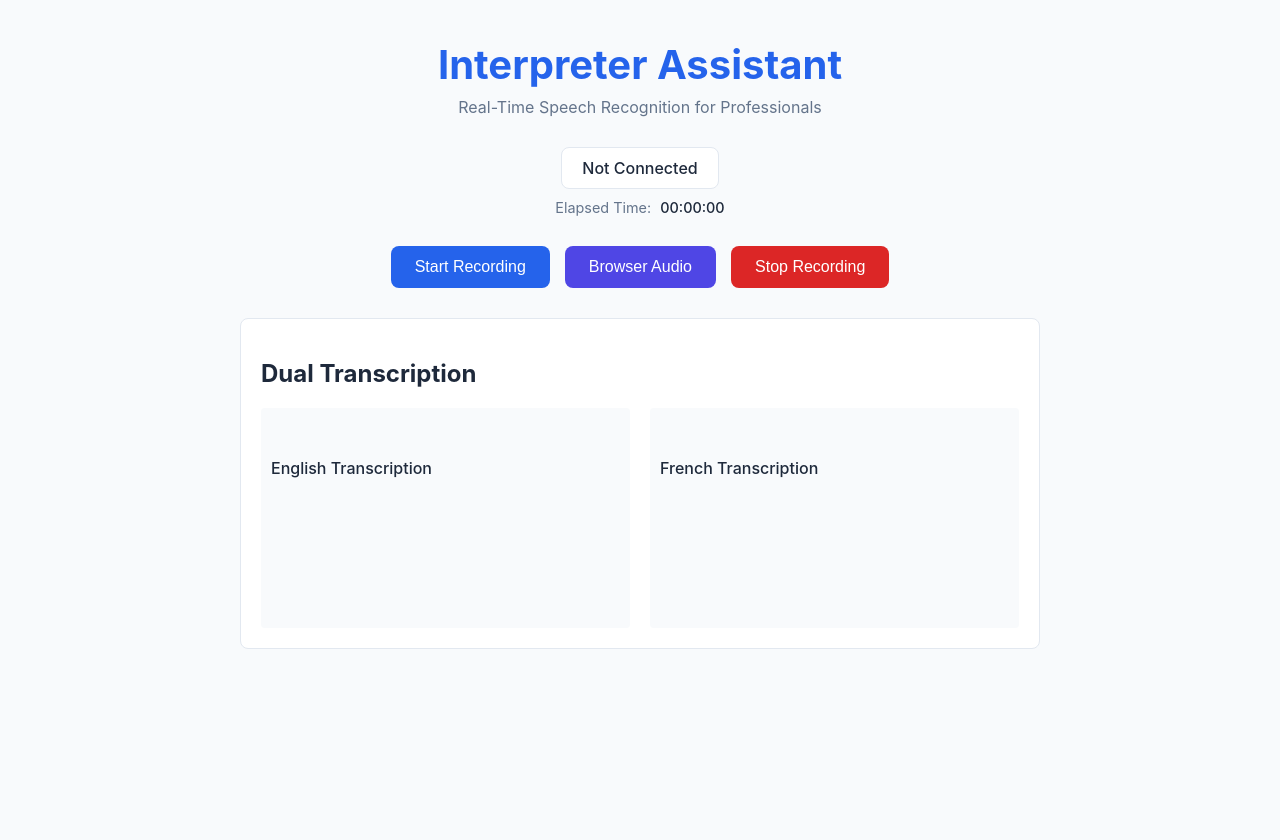
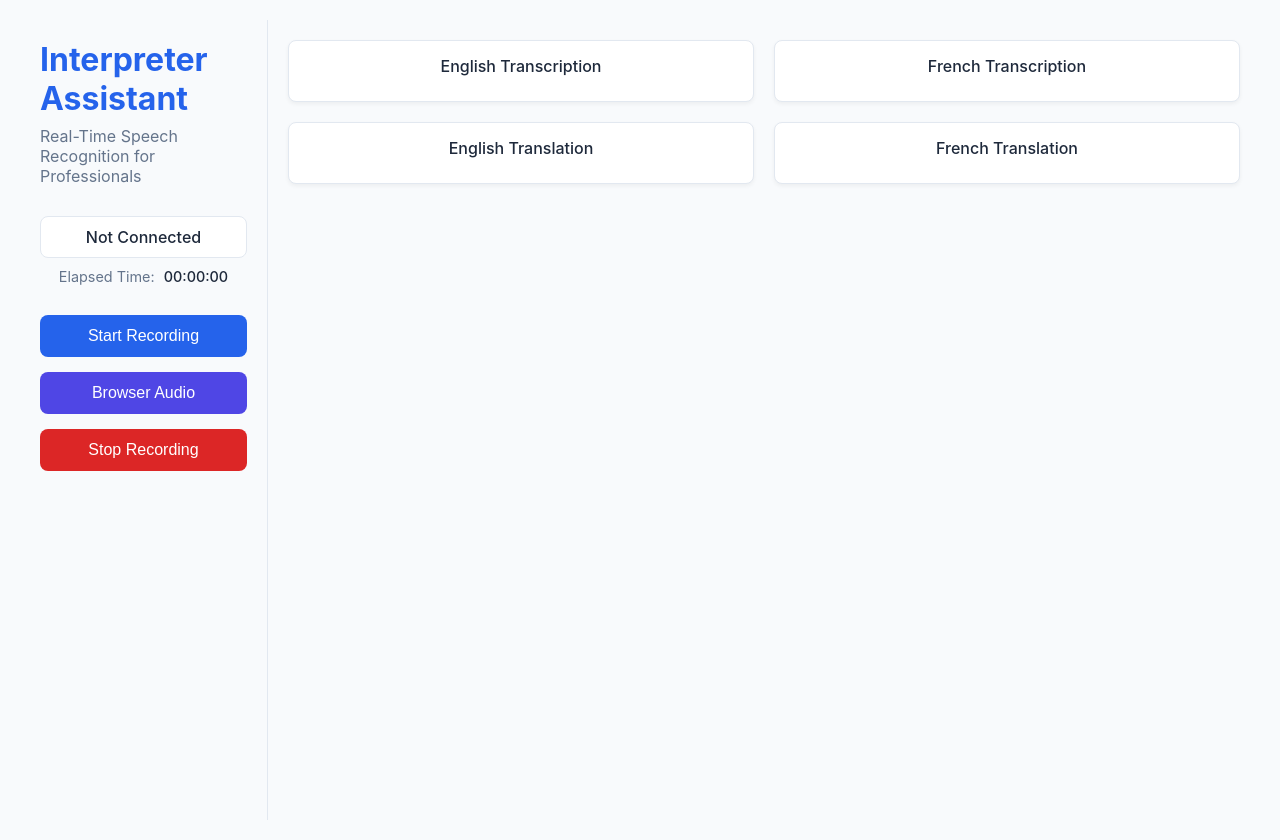
Before and after one commit to mohitseventeens/Interpreter-Assistant-v2, a Flask app: page / in a window 1280 px wide. Before the commit the page ends 649 px from the top, so only its background shows below. Run offline with Flask 3, Linux system fonts and the light colour scheme.

Commit message:
Dual Transcription DONE

```diff
--- a/app.py
+++ b/app.py
@@ -9,7 +9,7 @@ app.config['DEEPGRAM_API_KEY'] = os.getenv('DEEPGRAM_API_KEY')
 
 @app.route("/")
 def index():
-    return render_template("index2.html")
+    return render_template("index.html")
 
 @app.route("/get-deepgram-key")
 def get_deepgram_key():
--- a/static/app.js
+++ b/static/app.js
@@ -1,6 +1,5 @@
 // Fetch Deepgram API key from server
 let DEEPGRAM_API_KEY;
-
 fetch('/get-deepgram-key')
     .then(response => response.json())
     .then(data => {
@@ -21,8 +20,6 @@ function createDeepgramUrl(params = {}) {
 let socket, mediaRecorder, stream;
 
 const statusEl = document.querySelector("#status");
-const transcriptEnEl = document.querySelector("#transcript-en");
-const transcriptFrEl = document.querySelector("#transcript-fr");
 const timerEl = document.querySelector("#timer");
 const startBtn = document.querySelector("#start");
 const stopBtn = document.querySelector("#stop");
@@ -52,6 +49,29 @@ function stopTimer() {
     clearInterval(timerInterval);
     const elapsedTime = Date.now() - startTime;
     timerEl.textContent = formatTime(elapsedTime);
+}
+
+// ======================= NEW CODE: Live Transcription Functionality =======================
+
+// Insert the following new function below the initDeepgramConnectionAndRecording function (but before startRecording)
+function handleDeepgramMessage(received, lang) {
+    const transcript = received.channel?.alternatives[0]?.transcript;
+    if (!transcript) return;
+
+    // Select the live transcription element based on language
+    const liveTranscriptEl = document.querySelector(lang === 'en' ? "#live-transcript-en" : "#live-transcript-fr");
+    // Select the final transcript element based on language
+    const finalTranscriptEl = document.querySelector(lang === 'en' ? "#final-transcript-en" : "#final-transcript-fr");
+
+    if (!received.is_final) {
+        // Update the live transcription text in real time
+        liveTranscriptEl.textContent = transcript;
+    } else {
+        // Clear the live transcription once final transcript is received
+        liveTranscriptEl.textContent = "";
+        // Append the final transcript with extra line breaks for spacing
+        finalTranscriptEl.innerHTML += transcript + "<br><br>";
+    }
 }
 
 // Helper: initialize the Deepgram WebSocket connection and media recorder event handling
@@ -111,22 +131,19 @@ function initDeepgramConnectionAndRecording(currentStream) {
     socketFr.onopen = handleConnectionOpen;
 
     // Handle messages from both WebSocket connections
+
+    // Modified:
     socketEn.onmessage = (message) => {
         const received = JSON.parse(message.data);
-        const transcript = received.channel?.alternatives[0]?.transcript;
-        if (transcript && received.is_final) {
-            console.log("English:", transcript);
-            transcriptEnEl.textContent += transcript + " ";
-        }
+        // NEW: Handle live transcription updates for English
+        handleDeepgramMessage(received, 'en');
     };
 
+    // Modified:
     socketFr.onmessage = (message) => {
         const received = JSON.parse(message.data);
-        const transcript = received.channel?.alternatives[0]?.transcript;
-        if (transcript && received.is_final) {
-            console.log("French:", transcript);
-            transcriptFrEl.textContent += transcript + " ";
-        }
+        // NEW: Handle live transcription updates for French
+        handleDeepgramMessage(received, 'fr');
     };
 
     socketEn.onclose = () => {
@@ -223,7 +240,6 @@ function stopRecording() {
     statusEl.textContent = "Stopped";
 }
 
-
 // Attach event listeners
 startBtn.addEventListener("click", startRecording);
 browserAudioBtn.addEventListener("click", startBrowserAudioRecording);
--- a/static/styles.css
+++ b/static/styles.css
@@ -15,35 +15,44 @@ body {
     padding: 20px;
 }
 
-.container {
-    max-width: 800px;
-    margin: 0 auto;
-    padding: 20px;
+/* New layout container that spans the full viewport height */
+.layout-container {
+    display: flex;
+    min-height: 100vh;
 }
 
-header {
-    text-align: center;
-    margin-bottom: 30px;
+/* Left Column: 20% width */
+.left-column {
+    flex: 0 0 20%;
+    background-color: var(--background-color);
+    padding: 20px;
+    box-sizing: border-box;
+    border-right: 1px solid #e2e8f0;
 }
 
-h1 {
+.left-column header {
+    margin-bottom: 30px;
+    text-align: left;
+}
+
+.left-column h1 {
     color: var(--primary-color);
-    font-size: 2.5rem;
+    font-size: 2rem;
     margin: 0;
 }
 
-.subtitle {
+.left-column .subtitle {
     color: #64748b;
     margin-top: 8px;
 }
 
-.status-container {
+.left-column .status-container {
     margin: 20px 0;
     text-align: center;
 }
 
-.status-box {
-    display: inline-block;
+.left-column .status-box {
+    display: block;
     padding: 10px 20px;
     border-radius: var(--border-radius);
     background-color: white;
@@ -52,26 +61,26 @@ h1 {
     margin-bottom: 10px;
 }
 
-.timer-container {
+.left-column .timer-container {
     text-align: center;
     font-size: 0.9rem;
     color: #64748b;
 }
 
-#timer {
+.left-column #timer {
     font-weight: 500;
     color: var(--text-color);
     margin-left: 5px;
 }
 
-.controls {
+.left-column .controls {
+    margin-top: 30px;
     display: flex;
-    justify-content: center;
+    flex-direction: column;
     gap: 15px;
-    margin: 30px 0;
 }
 
-.btn {
+.left-column .btn {
     padding: 12px 24px;
     border: none;
     border-radius: var(--border-radius);
@@ -81,57 +90,62 @@ h1 {
     transition: all 0.2s ease;
 }
 
-.btn.primary {
+.left-column .btn.primary {
     background-color: var(--primary-color);
     color: white;
 }
 
-.btn.secondary {
+.left-column .btn.secondary {
     background-color: var(--secondary-color);
     color: white;
 }
 
-.btn.danger {
+.left-column .btn.danger {
     background-color: var(--danger-color);
     color: white;
 }
 
-.btn:hover {
+.left-column .btn:hover {
     opacity: 0.9;
     transform: translateY(-1px);
 }
 
-.transcript-container {
-    background-color: white;
-    border-radius: var(--border-radius);
+/* Right Column: 80% width */
+.right-column {
+    flex: 1;
     padding: 20px;
-    border: 1px solid #e2e8f0;
+    box-sizing: border-box;
 }
 
-.dual-transcript {
+/* Rows in the right column */
+.row {
     display: flex;
     gap: 20px;
-    margin-top: 10px;
+    margin-bottom: 20px;
 }
 
-.transcript-box {
-    width: 50%;
-    min-height: 200px;
-    max-height: 400px;
-    padding: 10px;
-    background-color: #f8fafc;
-    border-radius: 4px;
-    overflow-y: auto;
-    white-space: pre-wrap;
+/* Box styling for transcription and translation areas */
+.box {
+    flex: 1;
+    border: 1px solid #e2e8f0;
+    border-radius: var(--border-radius);
+    padding: 15px;
+    background-color: white;
+    box-shadow: 0 2px 4px rgba(0, 0, 0, 0.05);
 }
 
-.transcript-header {
+.box-heading {
     font-weight: 500;
     color: var(--text-color);
     margin-bottom: 10px;
+    text-align: center;
 }
 
+/* (Optional) If you were previously using .transcript-container, hide its styles */
+.transcript-container,
+.dual-transcript,
+.transcript-box,
+.transcript-header,
 .transcript-content {
-    height: calc(100% - 30px);
-    overflow-y: auto;
+    display: none;
 }
--- a/templates/index.html
+++ b/templates/index.html
@@ -3,15 +3,59 @@
 <head>
     <meta charset="UTF-8">
     <meta name="viewport" content="width=device-width, initial-scale=1.0">
-    <title>Live Speech-to-Text</title>
+    <title>Interpreter Assistant</title>
+    <link rel="stylesheet" href="{{ url_for('static', filename='styles.css') }}">
 </head>
 <body>
-    <h1>Real-Time Speech Recognition</h1>
-    <p id="status">Not Connected</p>
-    <p id="transcript"></p>
-    <button id="start">Start Recording (Microphone)</button>
-    <button id="browser-audio">Browser-audio</button>
-    <button id="stop">Stop Recording</button>
+    <div class="layout-container">
+        <!-- Left Column (20%) -->
+        <div class="left-column">
+            <header>
+                <h1>Interpreter Assistant</h1>
+                <p class="subtitle">Real-Time Speech Recognition for Professionals</p>
+            </header>
+
+            <div class="status-container">
+                <div id="status" class="status-box">Not Connected</div>
+                <div class="timer-container">
+                    <span>Elapsed Time:</span>
+                    <span id="timer">00:00:00</span>
+                </div>
+            </div>
+
+            <div class="controls">
+                <button id="start" class="btn primary">Start Recording</button>
+                <button id="browser-audio" class="btn secondary">Browser Audio</button>
+                <button id="stop" class="btn danger">Stop Recording</button>
+            </div>
+        </div>
+
+        <!-- Right Column (80%) -->
+        <div class="right-column">
+            <!-- First row: Transcription boxes -->
+            <div class="row">
+                <div class="box">
+                    <div class="box-heading">English Transcription</div>
+                    <div id="live-transcript-en"></div>
+                </div>
+                <div class="box">
+                    <div class="box-heading">French Transcription</div>
+                    <div id="live-transcript-fr"></div>
+                </div>
+            </div>
+            <!-- Second row: Translation boxes (Only final transcription for now) -->
+            <div class="row">
+                <div class="box">
+                    <div class="box-heading">English Translation</div>
+                    <div id="final-transcript-en"></div>
+                </div>
+                <div class="box">
+                    <div class="box-heading">French Translation</div>
+                    <div id="final-transcript-fr"></div>
+                </div>
+            </div>
+        </div>
+    </div>
 
     <script src="{{ url_for('static', filename='app.js') }}"></script>
 </body>
--- a/templates/index2.html
+++ /dev/null
@@ -1,47 +0,0 @@
-<!DOCTYPE html>
-<html lang="en">
-<head>
-    <meta charset="UTF-8">
-    <meta name="viewport" content="width=device-width, initial-scale=1.0">
-    <title>Interpreter Assistant</title>
-    <link rel="stylesheet" href="{{ url_for('static', filename='styles.css') }}">
-</head>
-<body>
-    <div class="container">
-        <header>
-            <h1>Interpreter Assistant</h1>
-            <p class="subtitle">Real-Time Speech Recognition for Professionals</p>
-        </header>
-
-        <div class="status-container">
-            <div id="status" class="status-box">Not Connected</div>
-            <div class="timer-container">
-                <span>Elapsed Time:</span>
-                <span id="timer">00:00:00</span>
-            </div>
-        </div>
-
-        <div class="controls">
-            <button id="start" class="btn primary">Start Recording</button>
-            <button id="browser-audio" class="btn secondary">Browser Audio</button>
-            <button id="stop" class="btn danger">Stop Recording</button>
-        </div>
-
-        <div class="transcript-container">
-            <h2>Dual Transcription</h2>
-            <div class="dual-transcript">
-                <div class="transcript-box">
-                    <div class="transcript-header">English Transcription</div>
-                    <div id="transcript-en" class="transcript-content"></div>
-                </div>
-                <div class="transcript-box">
-                    <div class="transcript-header">French Transcription</div>
-                    <div id="transcript-fr" class="transcript-content"></div>
-                </div>
-            </div>
-        </div>
-    </div>
-
-    <script src="{{ url_for('static', filename='app.js') }}"></script>
-</body>
-</html>
```
